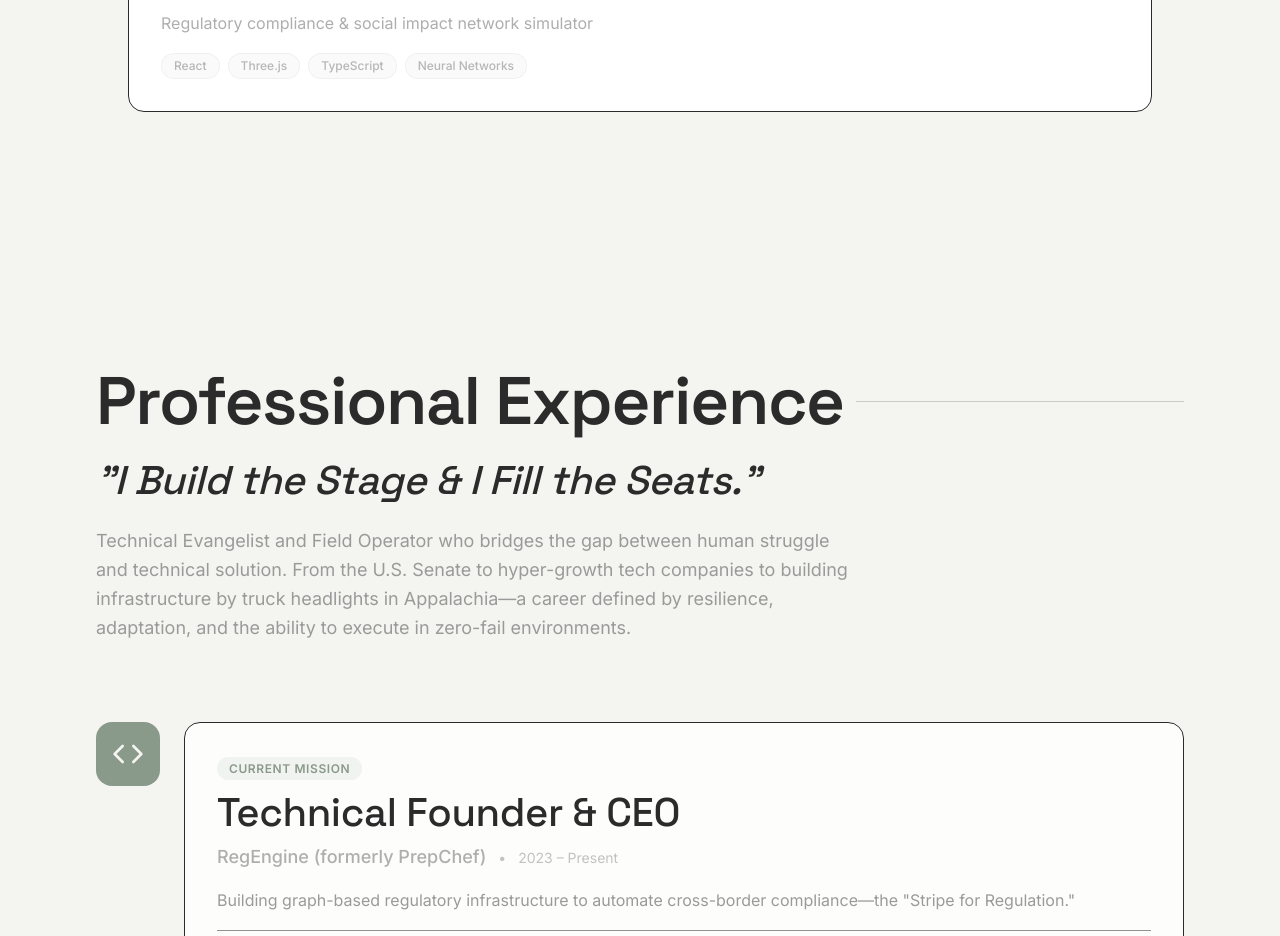
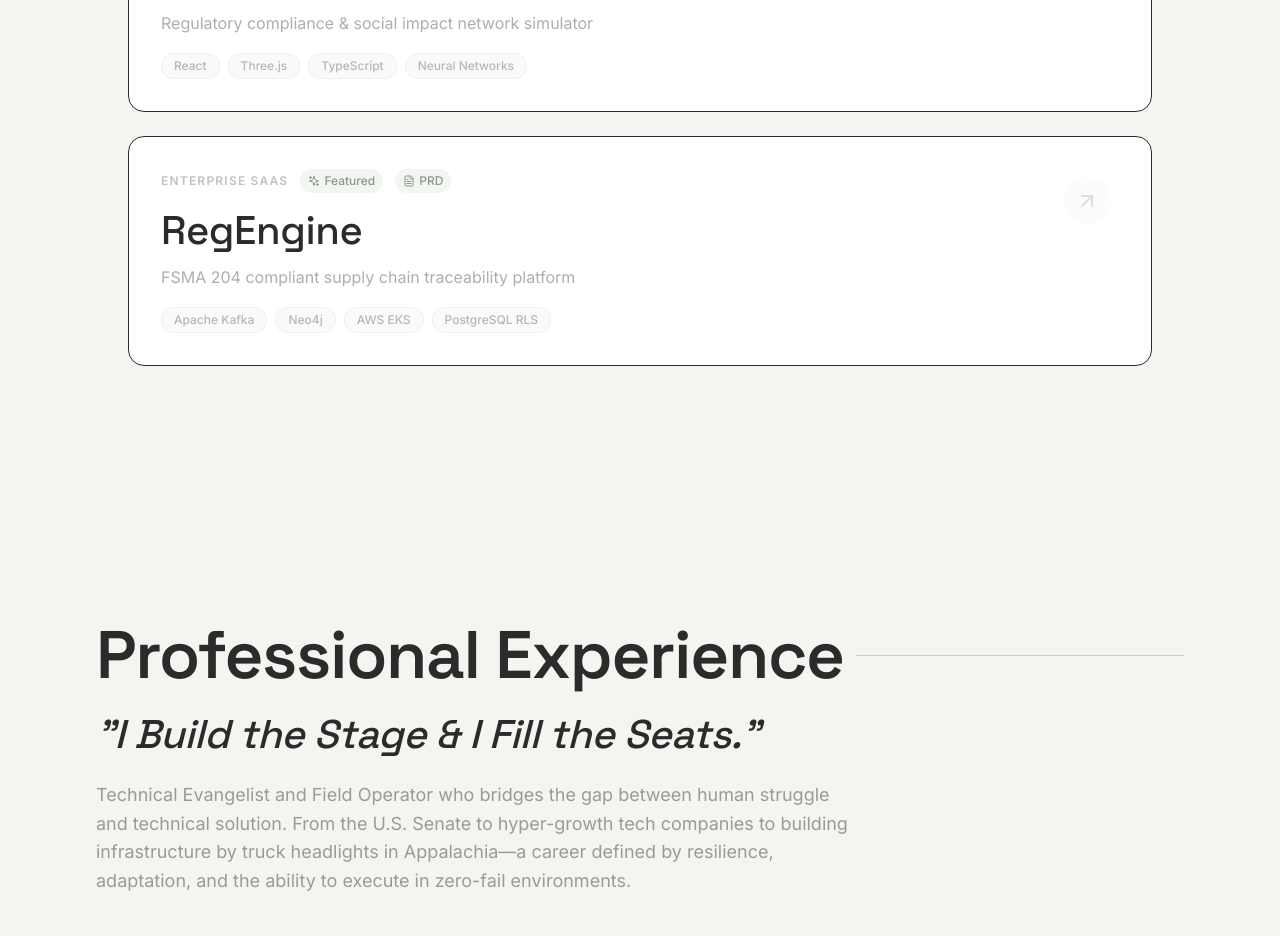
Before and after one commit to PetrefiedThunder/Chrissellers, a Next.js app: page / in a window 1280 px wide. Shown: the part 3540-4476 px from the top of the page. Built offline with nearby package versions, Linux system fonts and the light colour scheme; no server answers.

Commit message:
feat(lab): integrate Milky Way visualizer and PRD project card
- Wire MilkyWayVisualizer into LabView with user geolocation
- Add 'Milky Way: ON/OFF' toggle in controls
- Add RegEngine as project card with PRD action
- Fix floating point comparison in neural engine test
- 20/20 tests passing

```diff
--- a/app/page.tsx
+++ b/app/page.tsx
@@ -81,7 +81,7 @@ export default function Home() {
             <ImpactMetrics />
             <Suspense fallback={<div className="min-h-screen" />}>
               <div id="projects">
-                <EnhancedProjectGrid onOpenLab={handleOpenLab} />
+                <EnhancedProjectGrid onOpenLab={handleOpenLab} onOpenPRD={() => setIsPRDOpen(true)} />
                 <button
                   onClick={() => setIsPRDOpen(true)}
                   className="fixed bottom-8 right-8 z-40 px-4 py-3 bg-text-accent text-bg-page rounded-full hover:bg-text-accent/90 transition-all shadow-lg hover:shadow-xl flex items-center gap-2"
--- a/src/components/lab/LabView.tsx
+++ b/src/components/lab/LabView.tsx
@@ -9,6 +9,7 @@ import { useSimulationStore } from '@/src/state/simulationStore'
 import { NeuralGalaxy } from './NeuralGalaxy'
 import { NebulaBackground } from './NebulaBackground'
 import { LiveISSTracker } from './LiveISSTracker'
+import { MilkyWayVisualizer } from './MilkyWayVisualizer'
 import { Typography } from '../design/Typography'
 import { useReducedMotion } from 'framer-motion'
 
@@ -23,12 +24,21 @@ export default function LabView() {
   const constellationMode = useSimulationStore(state => state.constellationMode)
   const toggleConstellationMode = useSimulationStore(state => state.toggleConstellationMode)
   const [liveTelemetry, setLiveTelemetry] = useState(false)
+  const [milkyWay, setMilkyWay] = useState(true)
+  const [userLocation, setUserLocation] = useState<{ lat: number; lon: number } | null>(null)
   const shouldReduceMotion = useReducedMotion()
   const [sheetExpanded, setSheetExpanded] = useState(false)
 
   useEffect(() => {
-    initialize()
-  }, [initialize])
+    let cancelled = false
+    navigator.geolocation?.getCurrentPosition(
+      (pos) => {
+        if (!cancelled) setUserLocation({ lat: pos.coords.latitude, lon: pos.coords.longitude })
+      },
+      () => {}
+    )
+    return () => { cancelled = true }
+  }, [])
 
   useEffect(() => {
     let interval: NodeJS.Timeout
@@ -115,6 +125,18 @@ export default function LabView() {
             {liveTelemetry ? '📡 Live ISS: ON' : 'Live ISS: OFF'}
           </button>
 
+          <button
+            onClick={() => setMilkyWay(!milkyWay)}
+            aria-pressed={milkyWay}
+            className={`touch-target min-h-[44px] w-full px-4 py-3 rounded-lg transition-colors border ${
+              milkyWay
+                ? 'bg-blue-500/20 border-blue-500/50 text-blue-400'
+                : 'bg-transparent border-white/20 text-white/70 hover:text-white'
+            }`}
+          >
+            {milkyWay ? '🌌 Milky Way: ON' : 'Milky Way: OFF'}
+          </button>
+
           <div className="space-y-2 text-sm">
             <div className="flex justify-between text-white/80">
               <span>Epoch:</span>
@@ -146,6 +168,12 @@ export default function LabView() {
         <Suspense fallback={null}>
           <NebulaBackground />
           <NeuralGalaxy />
+          {milkyWay && (
+            <MilkyWayVisualizer
+              latitude={userLocation?.lat ?? 37.7749}
+              longitude={userLocation?.lon ?? -122.4194}
+            />
+          )}
           {liveTelemetry && <LiveISSTracker />}
 
           <ambientLight intensity={0.5} />
--- a/src/components/lab/MilkyWayVisualizer.tsx
+++ b/src/components/lab/MilkyWayVisualizer.tsx
@@ -10,7 +10,7 @@ interface MilkyWayProps {
   radius?: number
 }
 
-export default function MilkyWayVisualizer({
+export function MilkyWayVisualizer({
   latitude = 37.7749,
   longitude = -122.4194,
   radius = 100
--- a/src/components/studio/EnhancedProjectGrid.tsx
+++ b/src/components/studio/EnhancedProjectGrid.tsx
@@ -6,7 +6,7 @@
  * Premium version with better animations and visual polish.
  */
 
-import { ArrowUpRight, Sparkles, Clock, Rocket } from 'lucide-react'
+import { ArrowUpRight, Sparkles, Clock, Rocket, FileText } from 'lucide-react'
 import { useEffect, useMemo, useState, useRef } from 'react'
 import { motion } from 'framer-motion'
 import { Typography } from '../design/Typography'
@@ -16,7 +16,7 @@ interface Project {
   title: string
   subtitle: string
   category: string
-  action: 'lab' | 'external' | 'soon'
+  action: 'lab' | 'external' | 'soon' | 'prd'
   url?: string
   featured?: boolean
   tech?: string[]
@@ -32,6 +32,15 @@ const baseProjects: Project[] = [
     action: 'lab',
     featured: true,
     tech: ['React', 'Three.js', 'TypeScript', 'Neural Networks'],
+  },
+  {
+    id: 'regengine',
+    title: 'RegEngine',
+    subtitle: 'FSMA 204 compliant supply chain traceability platform',
+    category: 'Enterprise SaaS',
+    action: 'prd',
+    featured: true,
+    tech: ['Apache Kafka', 'Neo4j', 'AWS EKS', 'PostgreSQL RLS'],
   },
 ]
 
@@ -73,9 +82,10 @@ function mapRepoToProject(repo: GitHubRepo): Project {
 
 interface EnhancedProjectGridProps {
   onOpenLab: () => void
+  onOpenPRD?: () => void
 }
 
-export default function EnhancedProjectGrid({ onOpenLab }: EnhancedProjectGridProps) {
+export default function EnhancedProjectGrid({ onOpenLab, onOpenPRD }: EnhancedProjectGridProps) {
   const [hoveredProject, setHoveredProject] = useState<string | null>(null)
   const [tilt, setTilt] = useState<{ [key: string]: { x: number, y: number } }>({})
   const [repos, setRepos] = useState<Project[]>([])
@@ -116,6 +126,8 @@ export default function EnhancedProjectGrid({ onOpenLab }: EnhancedProjectGridPr
   const handleProjectClick = (project: Project) => {
     if (project.action === 'lab') {
       onOpenLab()
+    } else if (project.action === 'prd') {
+      onOpenPRD?.()
     } else if (project.action === 'external' && project.url) {
       window.open(project.url, '_blank', 'noopener,noreferrer')
     }
@@ -211,6 +223,12 @@ export default function EnhancedProjectGrid({ onOpenLab }: EnhancedProjectGridPr
                           Live
                         </span>
                       )}
+                      {project.action === 'prd' && (
+                        <span className="inline-flex items-center gap-1 px-2 py-1 rounded-full bg-text-accent/10 text-text-accent text-xs font-medium">
+                          <FileText className="w-3 h-3" />
+                          PRD
+                        </span>
+                      )}
                     </div>
 
                     {/* Title with gradient effect on hover */}
```
Also changed, not shown: 1 other file (tests, documents, lock files or other folders).
